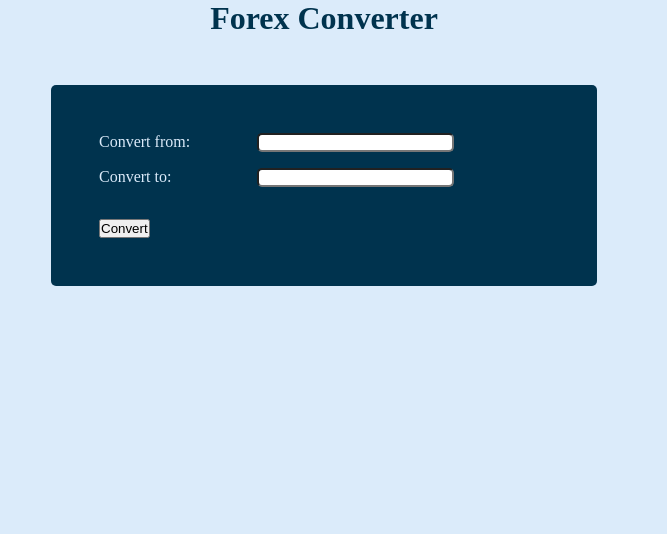
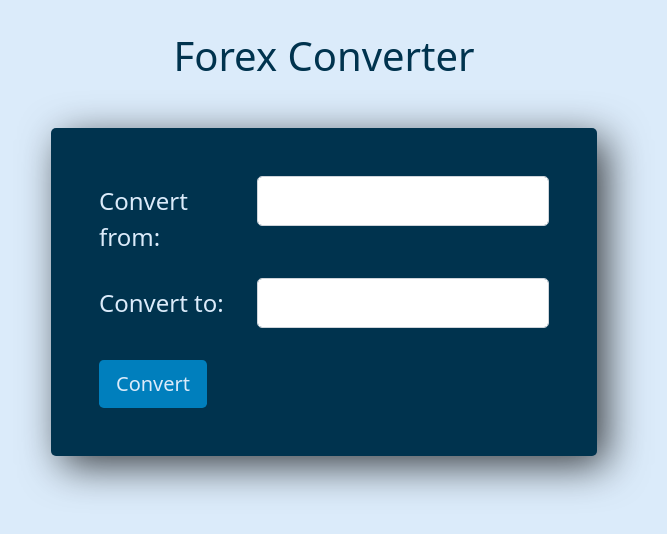
Before and after one commit to rgoshen/flask_forex, a Flask app: page / in a window 1280 px wide. Shown: the top 534 px of the page, without its empty margins (316-983 px from the left). Run offline with Flask 2, Linux system fonts and the light colour scheme; some libraries are stand-ins or nearby versions.

Commit message:
setup converter form

```diff
--- a/static/style.css
+++ b/static/style.css
@@ -16,7 +16,9 @@ form {
   background-color: #00334e;
   border-radius: 5px;
   color: #dbebfa;
-  /* max-width: 70%; */
+  -webkit-box-shadow: 10px 10px 40px -1px rgba(0, 0, 0, 0.75);
+  -moz-box-shadow: 10px 10px 40px -1px rgba(0, 0, 0, 0.75);
+  box-shadow: 10px 10px 40px -1px rgba(0, 0, 0, 0.75);
 }
 
 .form-control {
@@ -24,7 +26,13 @@ form {
   color: #004d73;
 }
 
+.btn-convert{
+  background-color: #007fbd;
+  color: #dbebfa;
+}
+
 #title {
   color: #00334e;
   text-align: center;
+  margin-top: 2rem;
 }
--- a/templates/base.html
+++ b/templates/base.html
@@ -5,12 +5,7 @@
     <title>Python Forex Converter</title>
     <meta charset="UTF-8" />
     <meta name="viewport" content="width=device-width, initial-scale=1" />
-    <link
-      rel="stylesheet"
-      href="https://cdnjs.cloudflare.com/ajax/libs/bootstrap/5.1.3/css/bootstrap-grid.min.css"
-      integrity="sha512-q0LpKnEKG/pAf1qi1SAyX0lCNnrlJDjAvsyaygu07x8OF4CEOpQhBnYiFW6YDUnOOcyAEiEYlV4S9vEc6akTEw=="
-      crossorigin="anonymous"
-    />
+    <link href="https://cdn.jsdelivr.net/npm/bootstrap@5.1.3/dist/css/bootstrap.min.css" rel="stylesheet" integrity="sha384-1BmE4kWBq78iYhFldvKuhfTAU6auU8tT94WrHftjDbrCEXSU1oBoqyl2QvZ6jIW3" crossorigin="anonymous">
     <link
       href="{{ url_for('static', filename='style.css') }}"
       rel="stylesheet"
@@ -23,11 +18,7 @@
         <div class="col-6">{% block content %}{% endblock %}</div>
       </div>
     </div>
-    <script
-      src="https://cdnjs.cloudflare.com/ajax/libs/bootstrap/5.1.3/js/bootstrap.bundle.min.js"
-      integrity="sha512-pax4MlgXjHEPfCwcJLQhigY7+N8rt6bVvWLFyUMuxShv170X53TRzGPmPkZmGBhk+jikR8WBM4yl7A9WMHHqvg=="
-      crossorigin="anonymous"
-    ></script>
+    <script src="https://cdn.jsdelivr.net/npm/bootstrap@5.1.3/dist/js/bootstrap.bundle.min.js" integrity="sha384-ka7Sk0Gln4gmtz2MlQnikT1wXgYsOg+OMhuP+IlRH9sENBO0LRn5q+8nbTov4+1p" crossorigin="anonymous"></script>
     {% block script %}{% endblock %}
   </body>
 </html>
--- a/templates/index.html
+++ b/templates/index.html
@@ -2,23 +2,23 @@
 <h1 id="title">Forex Converter</h1>
 <form action="/convert" class="mt-5 p-5 align-items-center">
   <div class="row mb-3">
-    <label for="convert-from" class="col-sm-4 col-form-label"
+    <label for="convert-from" class="col-sm-4 col-form-label fs-4"
       >Convert from:</label
     >
     <div class="col-sm-8">
       <input
         type="text"
-        class="form-control px-2 form-control-lg"
+        class="form-control px-1 fs-4"
         id="convert-from"
       />
     </div>
   </div>
   <div class="row mb-3">
-    <label for="convert-to" class="col-sm-4 col-form-label">Convert to:</label>
+    <label for="convert-to" class="col-sm-4 col-form-label fs-4">Convert to:</label>
     <div class="col-sm-8">
-      <input type="text" class="form-control px-2" id="convert-to" />
+      <input type="text" class="form-control px-1 fs-4" id="convert-to" />
     </div>
   </div>
-  <button type="submit" class="btn btn-primary btn-lg mt-3">Convert</button>
+  <button type="submit" class="btn btn-lg mt-3 btn-convert">Convert</button>
 </form>
 {% endblock %} {% block script %} {% endblock %}
```
